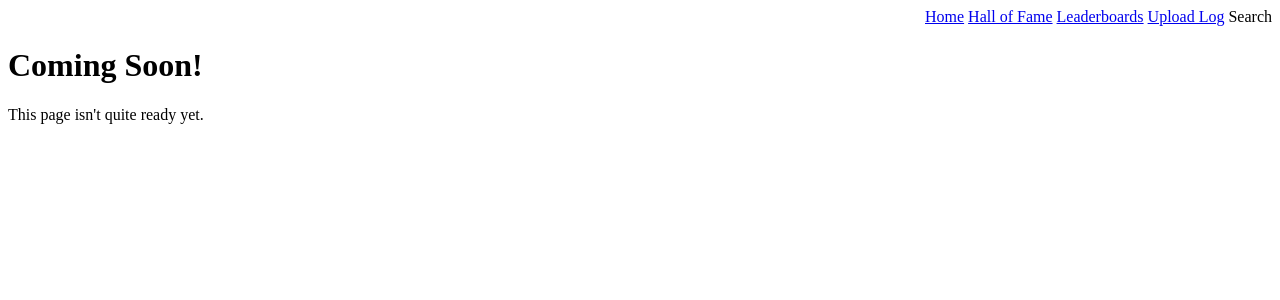
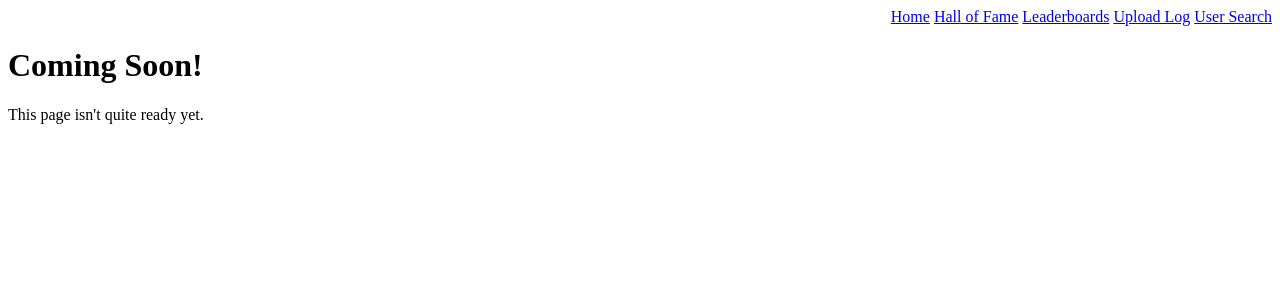
Before and after one commit to avandever/keytracker, a Flask app: page /fame in a window 1280 px wide. Shown: the top 300 px of the page. Run offline with Flask 2, Linux system fonts and the light colour scheme; parts of the project's set-up code (start-up, migrations or seed data) failed here and were passed over.

Commit message:
Add User Search to nav bar

```diff
--- a/keytracker/templates/navigation.html
+++ b/keytracker/templates/navigation.html
@@ -4,6 +4,6 @@
         <a href="/fame">Hall of Fame</a>
         <a href="/leaderboard">Leaderboards</a>
         <a href="/upload">Upload Log</a>
-        Search
+        <a href="/user">User Search</a>
     </nav>
 </header>
```
